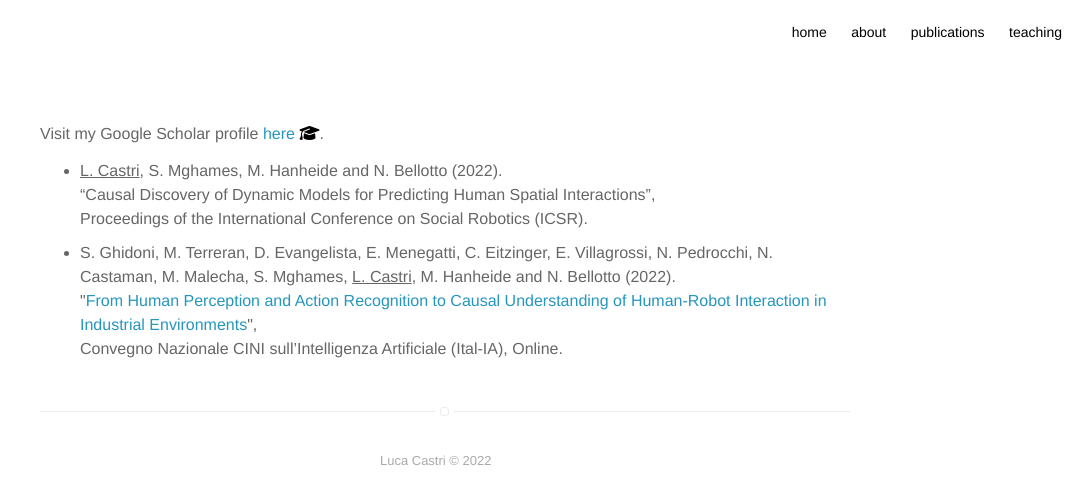
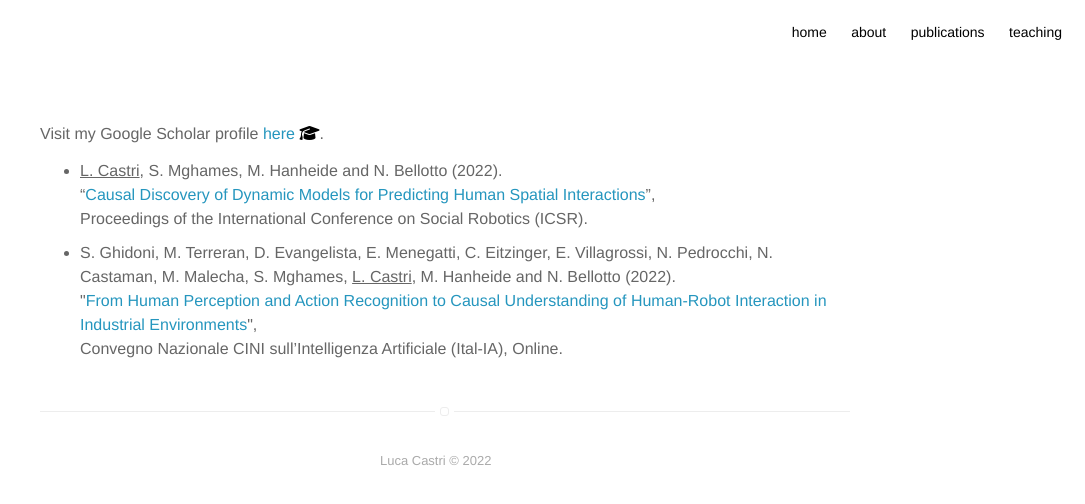
Before and after one commit to lcastri/lcastri.github.io, a Jekyll site: the page built from publications.html, in a window 1280 px wide. Shown: the top 504 px of the page, without its empty margins (195-1280 px from the left). Built offline with Jekyll 4.4.1, drawn with Linux system fonts in a browser that asks for light colours; nearby versions of some CDN libraries.

Commit message:
ICSR link added

```diff
--- a/publications.html
+++ b/publications.html
@@ -7,7 +7,7 @@ Visit my Google Scholar profile <a class="ext_link" href="https://scholar.google
 <ul>
     <li>
         <u>L. Castri</u>, S. Mghames, M. Hanheide and N. Bellotto (2022).<br>
-        “Causal Discovery of Dynamic Models for Predicting Human Spatial Interactions”,<br>
+        “<a class="ext_link" href="https://arxiv.org/pdf/2210.16535.pdf">Causal Discovery of Dynamic Models for Predicting Human Spatial Interactions</a>”,<br>
         Proceedings of the International Conference on Social Robotics (ICSR).
     </li>
     <li>
```
